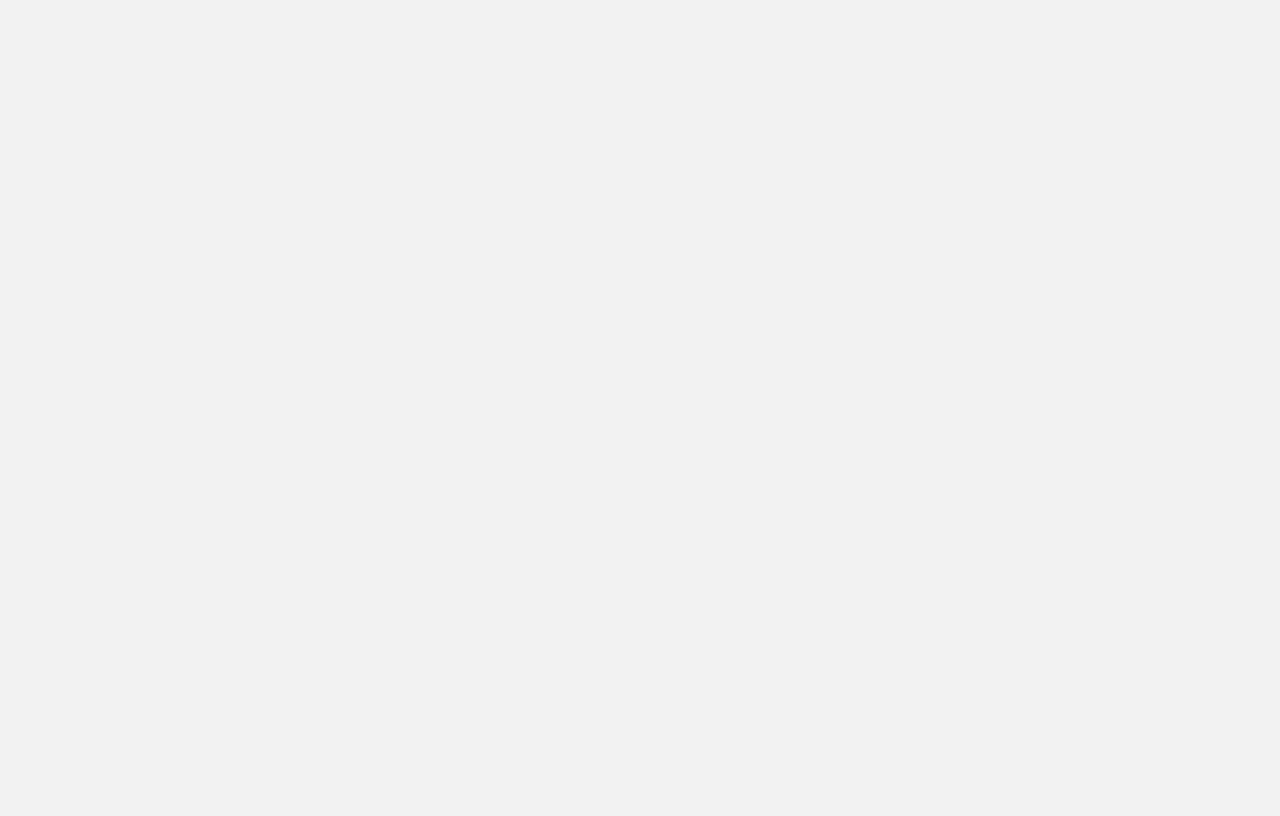
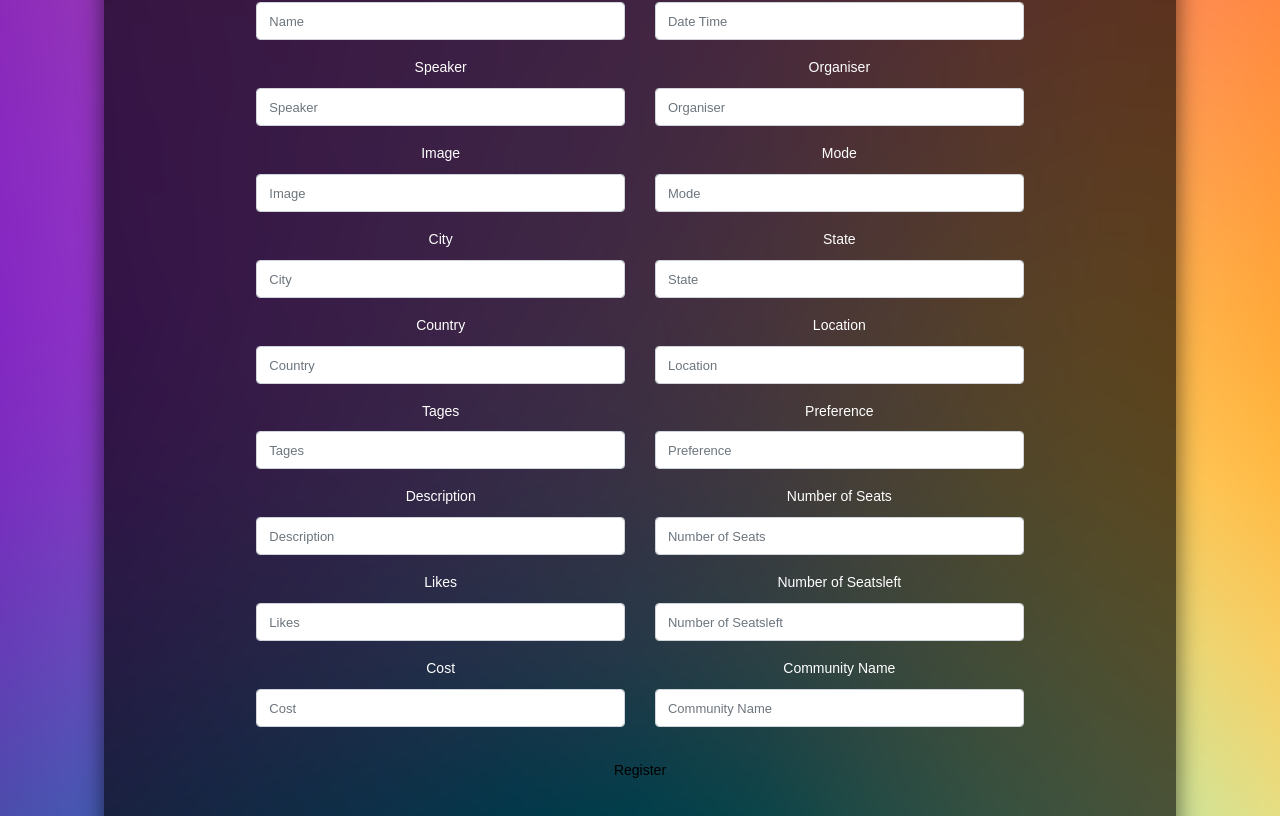
Before and after one commit to priyanshpsalian/Binary-Frontend, a React (Create React App) app: page /form-event in a window 1280 px wide. Before the commit this address had no page. Shown: the part 404-1220 px from the top of the page. Before the commit the page ends 800 px from the top, so only its background shows below. Built offline with nearby package versions, Linux system fonts and the light colour scheme.

Commit message:
main-work: formEvent, sub-changes: formGroup

```diff
--- a/src/App.js
+++ b/src/App.js
@@ -13,6 +13,7 @@ import About from "./Components/Adda/About";
 import PageNotFound from "./PageNotFound";
 
 import FormGroup from "./Components/Form/FormGroup";
+import FormEvent from "./Components/Form/FormEvent";
 
 function App() {
 	return (
@@ -37,6 +38,7 @@ function App() {
 					<Route path="/adda-about" element={<About />} />
 
 					<Route path="/form-group" element={<FormGroup />} />
+					<Route path="/form-event" element={<FormEvent />} />
 
 					<Route path="*" element={<PageNotFound />} />
 				</Routes>
--- /dev/null
+++ b/src/Components/Form/FormEvent.js
@@ -0,0 +1,156 @@
+import React, { useEffect, useState } from "react";
+import { useNavigate } from "react-router-dom";
+import Nav from "../Header/Navbar/navbarHome";
+import "../Header/style.css";
+import "../Header/bootstrap.min.css";
+// import "./Form.css";
+
+import formGroupFieldData from "./FormGroupFieldData";
+
+const FormEvent = () => {
+	const navigate = useNavigate();
+	useEffect(() => {
+		const auth = localStorage.getItem("user");
+		if (auth) {
+			navigate("/");
+		}
+	});
+
+	const [user, setUser] = useState({
+		name: "",
+		datetime: "",
+		speaker: "",
+		organiser: "",
+		image: "",
+		mode: "",
+		city: "",
+		state: "",
+		country: "",
+		location: "",
+		tages: "",
+		preference: "",
+		description: "",
+		numofseats: "",
+		likes: "",
+		numofseatsleft: "",
+		cost: "",
+		communityname: "",
+	});
+	const handleChange = (e) => {
+		const { name, value } = e.target;
+		setUser({
+			...user,
+			[name]: value,
+		});
+	};
+
+	const register = async () => {
+		// console.log(user, "int");
+		// const {
+		// 	organisationname,
+		// 	organiser,
+		// 	description,
+		// 	tags,
+		// 	image,
+		// 	datetime,
+		// 	location,
+		// 	city,
+		// 	state,
+		// 	country,
+		// } = user;
+
+		let result = await fetch(
+			"http://localhost:5000/community/CommunityRegister",
+			{
+				method: "post",
+				body: JSON.stringify(user),
+				headers: {
+					"Content-Type": "application/json",
+					Accept: "application/json",
+				},
+			}
+		);
+		let stat = await result.status;
+		// console.log(stat);
+		// console.log("here");
+		// console.log(typeof(stat));
+		console.log("helo tmkc");
+
+		// result = await result.json();
+		// console.log(result, "result");
+		// localStorage.setItem("user", JSON.stringify(result));
+		console.log("tmkc");
+		navigate("/");
+	};
+
+	return (
+		<>
+			<div className="page-wrapper">
+				<Nav />
+
+				<section
+					className="page-header"
+					// style="background-image: url(assets/images/background/inner-banner-bg.png);"
+					style={{
+						// backgroundImage: `url(process.env.PUBLIC_URL + '${bg})`,
+						backgroundImage: `url(banner-bg-1-1.png)`,
+					}}
+				>
+					<div className="suForm row mx-auto">
+						<div className="col-md-10 mx-auto">
+							<div className="apply-wrapper mt-5">
+								<h3 className="text-white">Group - Form</h3>
+
+								<div className="apply_form bg_dark_9 p-5">
+									<div className="row">
+										{formGroupFieldData.map(
+											(
+												{ label, idname, required },
+												index
+											) => (
+												<div
+													className="col-md-6"
+													key={index}
+												>
+													<div className="form-group">
+														<label htmlFor={idname}>
+															{label}
+														</label>
+														<input
+															onChange={
+																handleChange
+															}
+															type="text "
+															name={idname}
+															id={idname}
+															required={required}
+															className="form-control"
+															placeholder={label}
+														/>
+													</div>
+												</div>
+											)
+										)}
+									</div>
+
+									<div className="row">
+										<div className="col-md-12 mx-auto text-center">
+											<button
+												type="submit"
+												className="pri-btn mt-3"
+												onClick={register}
+											>
+												Register
+											</button>
+										</div>
+									</div>
+								</div>
+							</div>
+						</div>
+					</div>
+				</section>
+			</div>
+		</>
+	);
+};
+export default FormEvent;
--- a/src/Components/Form/FormGroup.js
+++ b/src/Components/Form/FormGroup.js
@@ -3,9 +3,9 @@ import { useNavigate } from "react-router-dom";
 import Nav from "../Header/Navbar/navbarHome";
 import "../Header/style.css";
 import "../Header/bootstrap.min.css";
-import "./FormGroup.css";
+// import "./Form.css";
 
-const UserSignUp = () => {
+const FormGroup = () => {
 	const navigate = useNavigate();
 	useEffect(() => {
 		const auth = localStorage.getItem("user");
@@ -38,19 +38,19 @@ const UserSignUp = () => {
 	};
 
 	const register = async () => {
-		console.log(user, "int");
-		const {
-			organisationname,
-			organiser,
-			description,
-			tags,
-			image,
-			datetime,
-			location,
-			city,
-			state,
-			country,
-		} = user;
+		// console.log(user, "int");
+		// const {
+		// 	organisationname,
+		// 	organiser,
+		// 	description,
+		// 	tags,
+		// 	image,
+		// 	datetime,
+		// 	location,
+		// 	city,
+		// 	state,
+		// 	country,
+		// } = user;
 
 		let result = await fetch(
 			"http://localhost:5000/community/CommunityRegister",
@@ -64,13 +64,13 @@ const UserSignUp = () => {
 			}
 		);
 		let stat = await result.status;
-		console.log(stat);
-		console.log("here");
+		// console.log(stat);
+		// console.log("here");
 		// console.log(typeof(stat));
 
-		result = await result.json();
-		console.log(result, "result");
-		localStorage.setItem("user", JSON.stringify(result));
+		// result = await result.json();
+		// console.log(result, "result");
+		// localStorage.setItem("user", JSON.stringify(result));
 		navigate("/");
 	};
 
@@ -301,4 +301,4 @@ const UserSignUp = () => {
 		</>
 	);
 };
-export default UserSignUp;
+export default FormGroup;
--- /dev/null
+++ b/src/Components/Form/FormGroupFieldData.js
@@ -0,0 +1,93 @@
+const formGroupFieldData = [
+	{
+		label: "Name",
+		idname: "name",
+		required: true,
+	},
+	{
+		label: "Date Time",
+		idname: "datatime",
+		required: true,
+	},
+	{
+		label: "Speaker",
+		idname: "speaker",
+		required: true,
+	},
+	{
+		label: "Organiser",
+		idname: "organiser",
+		required: true,
+	},
+	{
+		label: "Image",
+		idname: "image",
+		required: true,
+	},
+	{
+		label: "Mode",
+		idname: "mode",
+		required: true,
+	},
+	{
+		label: "City",
+		idname: "city",
+		required: false,
+	},
+	{
+		label: "State",
+		idname: "state",
+		required: false,
+	},
+	{
+		label: "Country",
+		idname: "country",
+		required: false,
+	},
+	{
+		label: "Location",
+		idname: "location",
+		required: false,
+	},
+	{
+		label: "Tages",
+		idname: "tages",
+		required: false,
+	},
+	{
+		label: "Preference",
+		idname: "preference",
+		required: false,
+	},
+	{
+		label: "Description",
+		idname: "description",
+		required: false,
+	},
+	{
+		label: "Number of Seats",
+		idname: "numofseats",
+		required: false,
+	},
+	{
+		label: "Likes",
+		idname: "likes",
+		required: false,
+	},
+	{
+		label: "Number of Seatsleft",
+		idname: "numofseatsleft",
+		required: false,
+	},
+	{
+		label: "Cost",
+		idname: "cost",
+		required: false,
+	},
+	{
+		label: "Community Name",
+		idname: "communityname",
+		required: false,
+	},
+];
+export default formGroupFieldData;
```
Also changed, not shown: src/Components/Form/Form.css (renamed from src/Components/Form/FormGroup.css).
